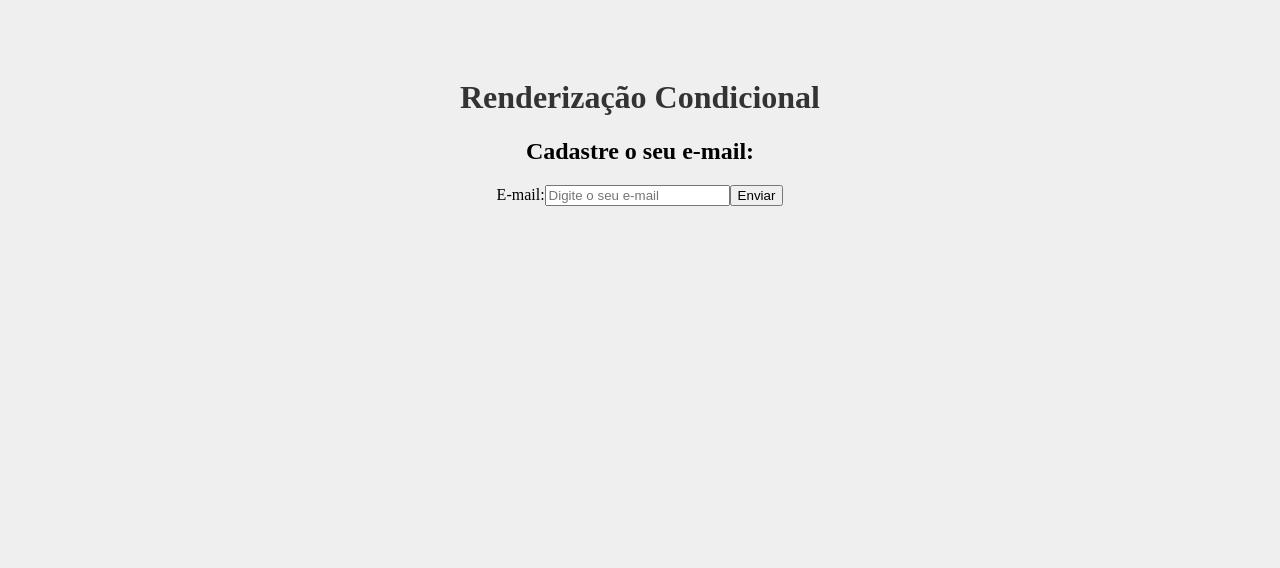
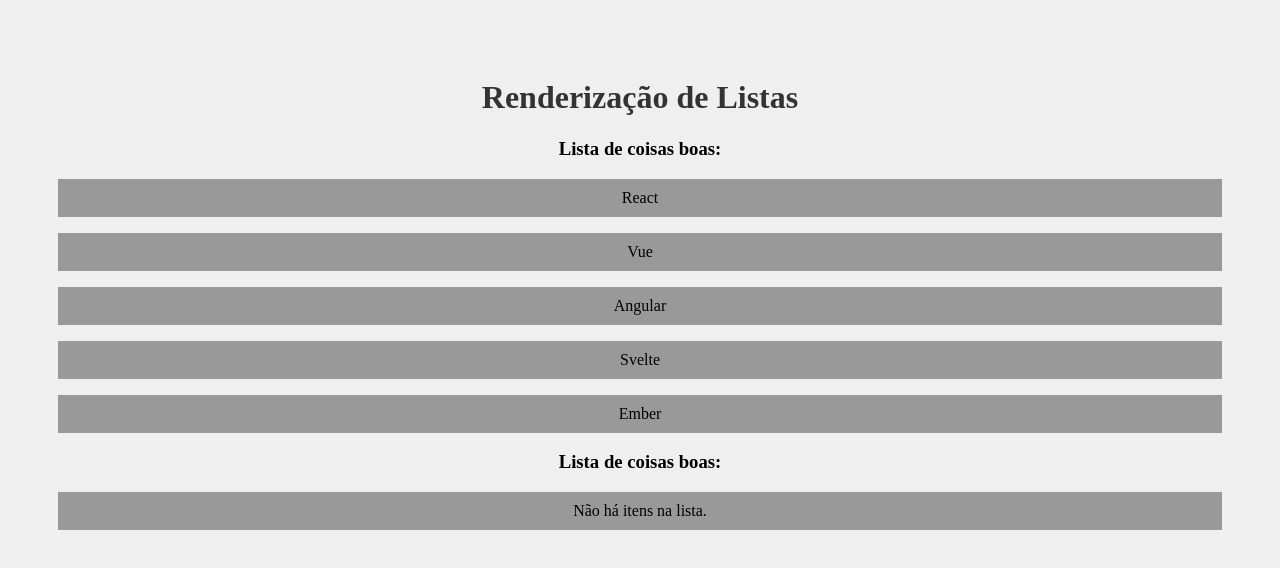
Before and after one commit to mrcnbsb/react-curso, a React (Create React App) app: page / in a window 1280 px wide. Shown: the top 568 px of the page. Built offline with nearby package versions, Linux system fonts and the light colour scheme.

Commit message:
Renderizacao de listas

```diff
--- a/src/App.js
+++ b/src/App.js
@@ -1,11 +1,15 @@
 import './App.css';
-import Condicional from './components/Condicional';
+import OutraLista from './components/OutraLista';
 
 function App() {
+
+  const meusItens = ["React", "Vue", "Angular", "Svelte", "Ember"];
+
   return (
     <div className="App">
-      <h1>Renderização Condicional</h1>
-      <Condicional />
+      <h1>Renderização de Listas</h1>
+      <OutraLista itens={meusItens} />
+      <OutraLista itens={[]} />
     </div>
   );
 }
--- /dev/null
+++ b/src/components/OutraLista.js
@@ -0,0 +1,14 @@
+function OutraLista({ itens }) {
+    return (
+        <>
+        <h3>Lista de coisas boas:</h3>
+        {itens.length > 0 ? (
+            itens.map((item, index) => <p key={index}>{item}</p>)
+        ) : (
+            <p>Não há itens na lista.</p>
+        )}
+        </>
+    )
+}
+
+export default OutraLista
```
